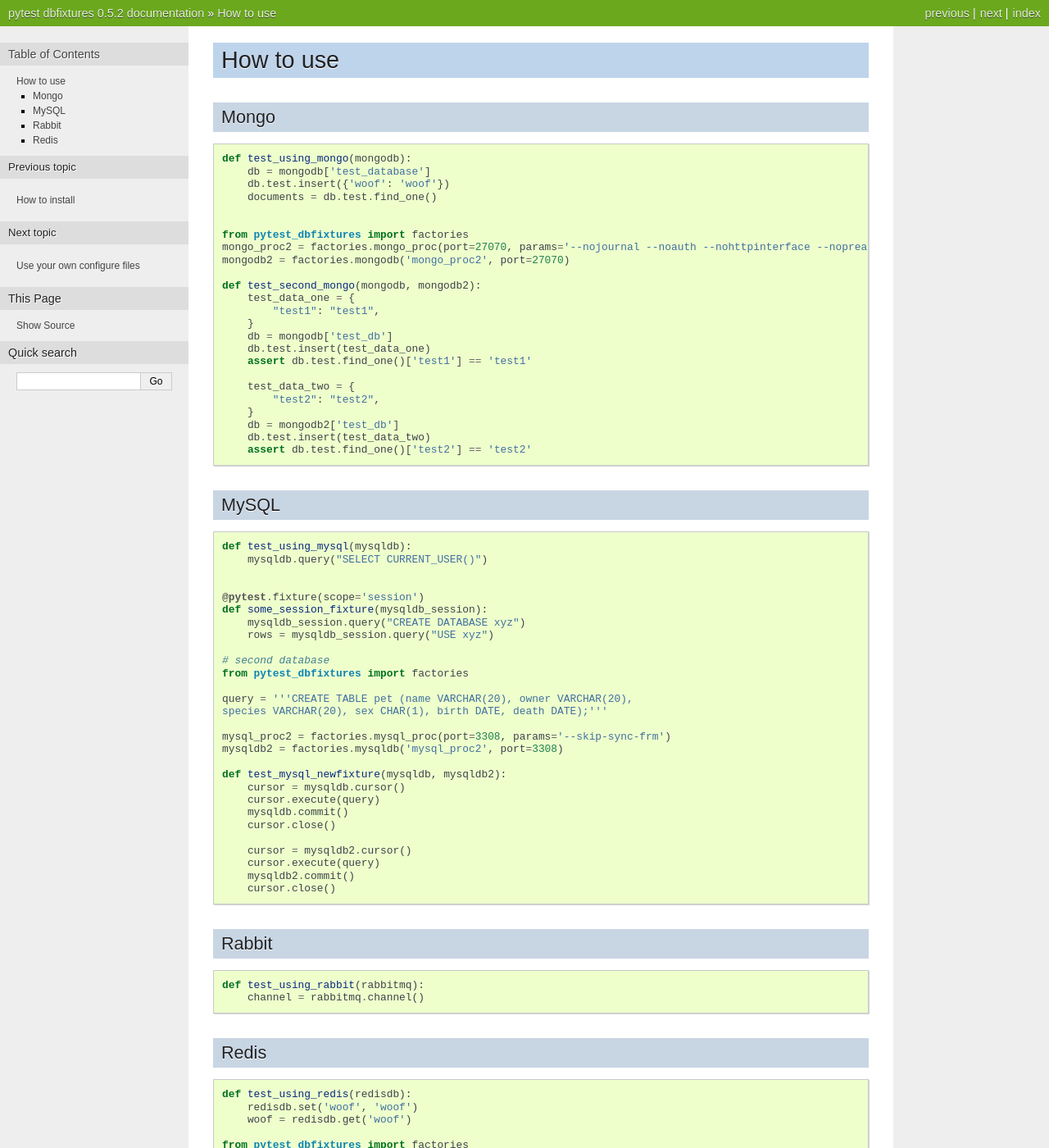
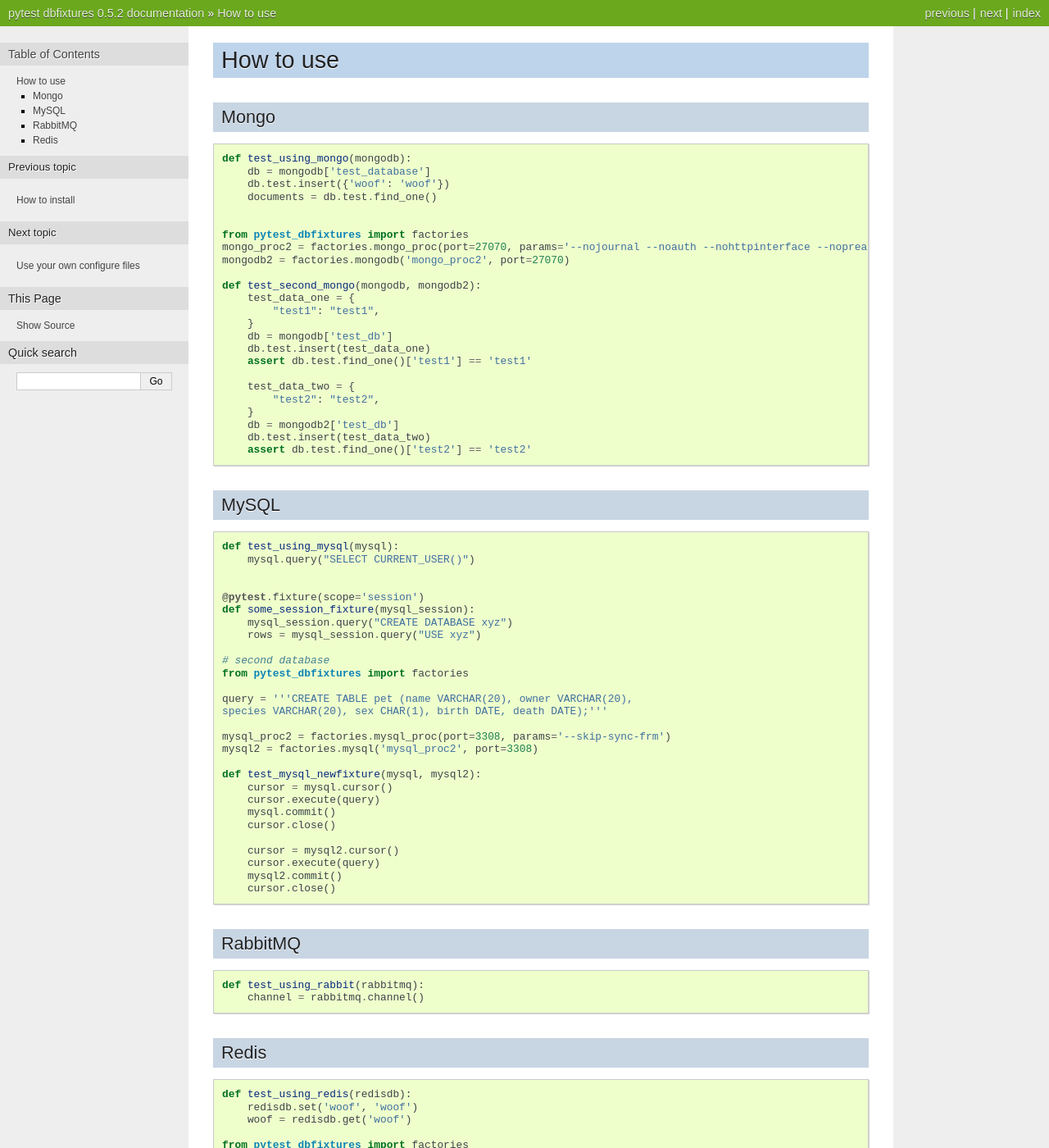
Before and after one commit to ClearcodeHQ/pytest-dbfixtures, a Sphinx documentation site: the page built from docs/howtouse.rst, in a window 1280 px wide and 1400 px high. Shown: the whole window at 82% size. Built offline with Sphinx 7.4.7, drawn with Linux system fonts in a browser that asks for light colours.

Commit message:
updated docs

```diff
--- a/docs/api/factories.rst
+++ b/docs/api/factories.rst
@@ -48,8 +48,8 @@ Mysql factories
         :special-members:
         :show-inheritance:
 
-    .. automodule:: pytest_dbfixtures.factories.mysqldb
-        :members: mysqldb
+    .. automodule:: pytest_dbfixtures.factories.mysql
+        :members: mysql
         :undoc-members:
         :private-members:
         :special-members:
--- a/docs/howtouse.rst
+++ b/docs/howtouse.rst
@@ -39,14 +39,14 @@ MySQL
 
 .. sourcecode:: python
 
-    def test_using_mysql(mysqldb):
-        mysqldb.query("SELECT CURRENT_USER()")
+    def test_using_mysql(mysql):
+        mysql.query("SELECT CURRENT_USER()")
 
 
     @pytest.fixture(scope='session')
-    def some_session_fixture(mysqldb_session):
-        mysqldb_session.query("CREATE DATABASE xyz")
-        rows = mysqldb_session.query("USE xyz")
+    def some_session_fixture(mysql_session):
+        mysql_session.query("CREATE DATABASE xyz")
+        rows = mysql_session.query("USE xyz")
 
     # second database
     from pytest_dbfixtures import factories
@@ -55,22 +55,22 @@ MySQL
     species VARCHAR(20), sex CHAR(1), birth DATE, death DATE);'''
 
     mysql_proc2 = factories.mysql_proc(port=3308, params='--skip-sync-frm')
-    mysqldb2 = factories.mysqldb('mysql_proc2', port=3308)
+    mysql2 = factories.mysql('mysql_proc2', port=3308)
 
-    def test_mysql_newfixture(mysqldb, mysqldb2):
-        cursor = mysqldb.cursor()
+    def test_mysql_newfixture(mysql, mysql2):
+        cursor = mysql.cursor()
         cursor.execute(query)
-        mysqldb.commit()
+        mysql.commit()
         cursor.close()
 
-        cursor = mysqldb2.cursor()
+        cursor = mysql2.cursor()
         cursor.execute(query)
-        mysqldb2.commit()
+        mysql2.commit()
         cursor.close()
 
 
-Rabbit
-------
+RabbitMQ
+--------
 
 .. sourcecode:: python
 
```
